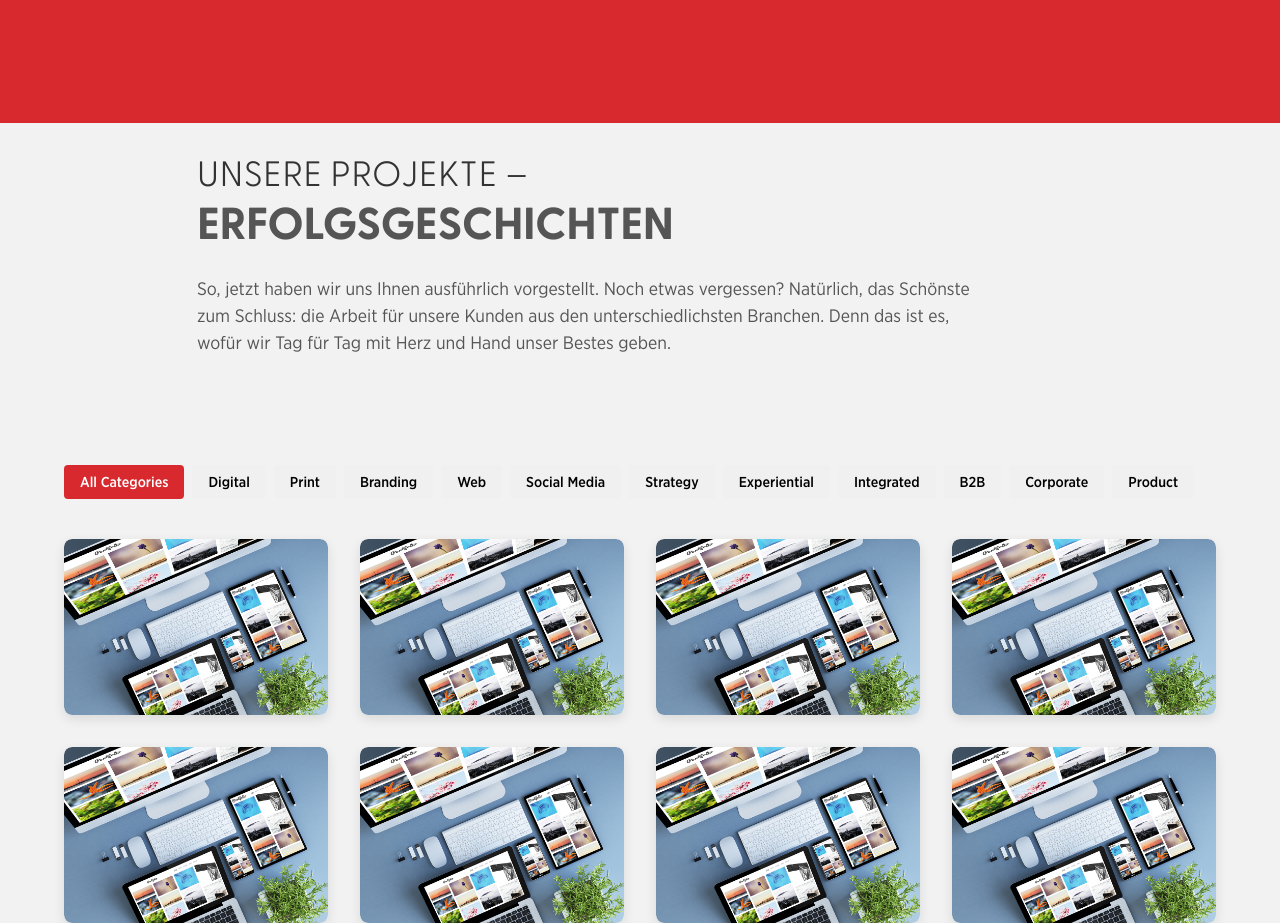
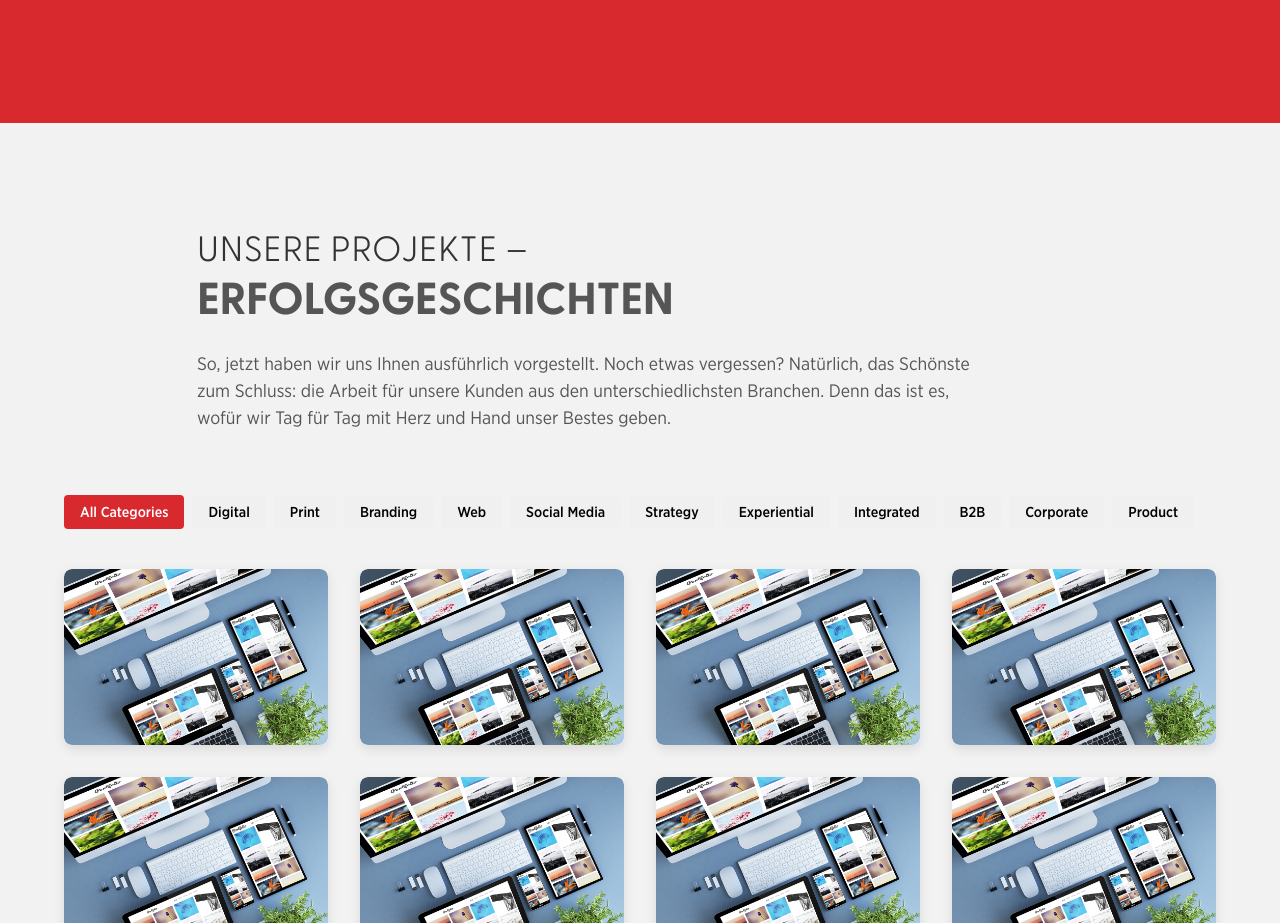
Before and after one commit to felixseeger/tz25, a Vue app: page / in a window 1280 px wide. Shown: the part 6120-7043 px from the top of the page. Built offline with nearby package versions, Linux system fonts and the light colour scheme; a web font is replaced by a local one.

Commit message:
Adjust portfolio section: move showcase grid up 75px and title/description down 75px

```diff
--- a/src/assets/scss/components/_portfolio-section.scss
+++ b/src/assets/scss/components/_portfolio-section.scss
@@ -139,6 +139,7 @@
   width: 100%;
   flex-shrink: 0; /* Prevent shrinking */
   padding-top: 2rem; /* Add padding at the top */
+  margin-top: 75px; /* Move down by 75px */
 }
 
 .portfolio-titles {
@@ -182,7 +183,7 @@
 }
 
 .portfolio-showcase-container {
-  margin-top: 1rem; /* Reduced top margin */
+  margin-top: -75px; /* Move up by 75px */
   position: relative;
   overflow: visible;
   padding-bottom: 1rem; /* Reduced bottom padding */
```
